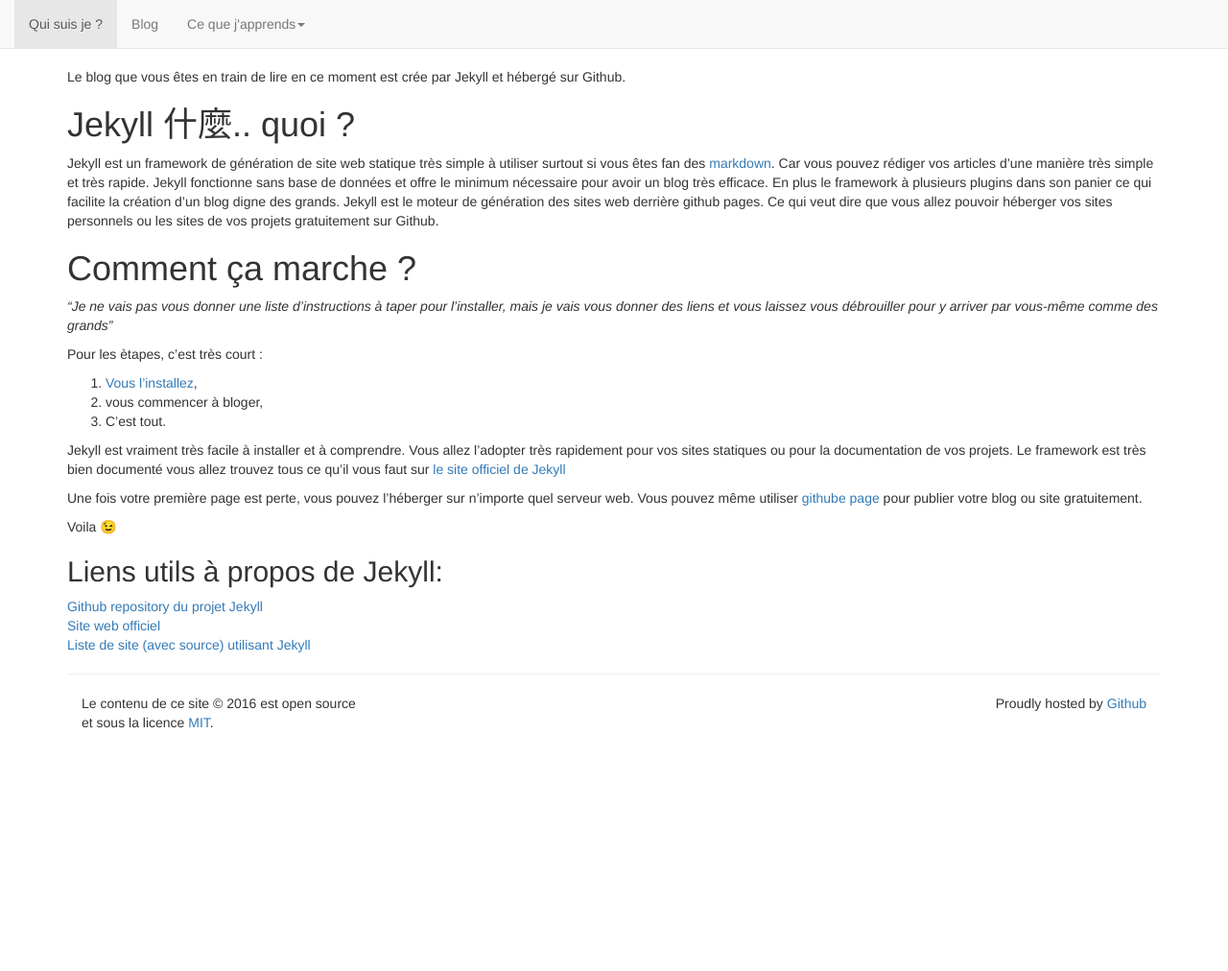
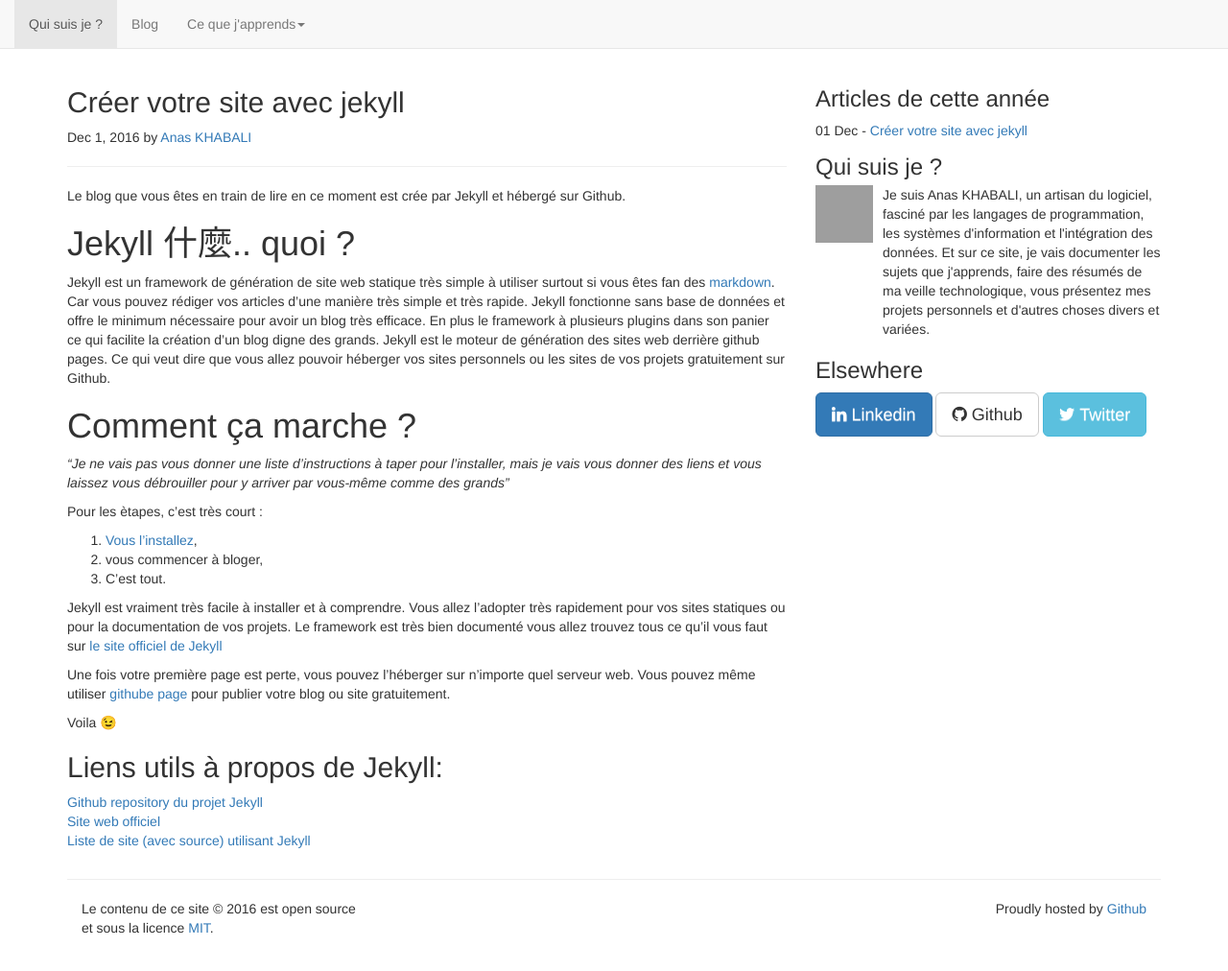
Before and after one commit to khabali/khabali.github.io, a Jekyll site: the page built from _posts/2016-12-01-créer-votre-site-avec-jekyll.markdown, in a window 1280 px wide and 1057 px high. Shown: the top 1012 px of the window at 96% size. Built offline with Jekyll 4.4.1, drawn with Linux system fonts in a browser that asks for light colours; emoji names are drawn with the system emoji font; grey boxes are pictures that could not be loaded.

Commit message:
ajout d'un layout pour les post du blog

```diff
--- /dev/null
+++ b/_layouts/post.html
@@ -0,0 +1,11 @@
+---
+layout: blog
+---
+<div class="blog-post">
+  <h2 class="blog-post-title">{{ page.title }}</h2>
+  <p class="blog-post-meta">{{ page.date | date: "%b %-d, %Y" }} by <a href="#">{{ page.author }}</a></p>
+  <hr/>
+  <p>
+    {{ content }}
+  </p>
+</div>
--- a/_posts/2016-12-01-créer-votre-site-avec-jekyll.markdown
+++ b/_posts/2016-12-01-créer-votre-site-avec-jekyll.markdown
@@ -1,5 +1,5 @@
 ---
-layout: default
+layout: post
 title:  "Créer votre site avec jekyll"
 date:   2016-12-01 02:24:00 +0000
 author: Anas KHABALI
```
